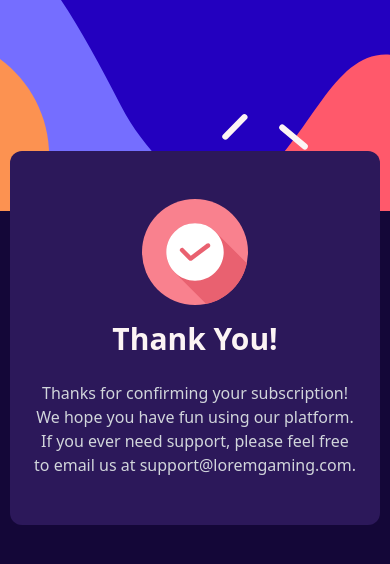
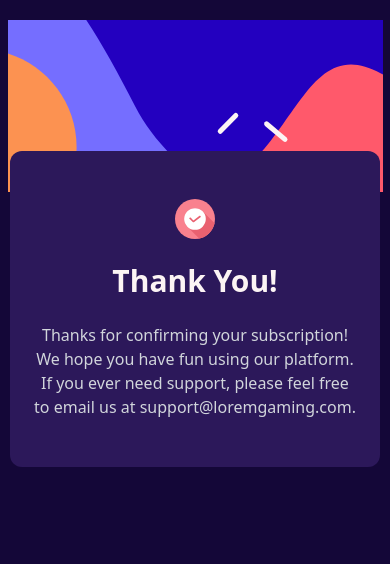
Before and after one commit to AtanasovCode/planit-multistep-form, a React app: page /finish in a window 390 px wide. Shown: the top 564 px of the page. Built offline with nearby package versions, Linux system fonts and the light colour scheme; the HTML template or start-up script is replaced by a standard one.

Commit message:
improved mobile view

```diff
--- a/src/routes/Finish.jsx
+++ b/src/routes/Finish.jsx
@@ -1,42 +1,34 @@
-
 import checkmarkIcon from '../assets/icon-thank-you.svg';
 
 const Finish = () => {
     return (
-        <div className="
-            bg-background flex items-center justify-center text-text
-        ">
-            <div className="
-                flex flex-col items-center justify-start
-            ">
+        <div className="bg-background flex items-center justify-center text-text">
+            <div className="flex flex-col items-center justify-start">
                 <div className="
-                bg-sidebar-mobile bg-center bg-cover bg-no-repeat lg:bg-sidebar-desktop
-                h-[25dvh] w-[100vw] lg:w-[33%] lg:h-[100%] lg:rounded-xl
+                    w-[100vw] h-[25dvh] bg-sidebar-mobile bg-containt bg-center bg-no-repeat lg:bg-sidebar-desktop
+                    lg:w-[33%] lg:h-[100%]
+                ">{/* Background Image */}</div>
+                <div className="
+                    flex flex-col items-center justify-center z-[99] py-12 px-6 rounded-xl
+                    w-[95%] mt-[-60px] xs:w-[90%] sm:w-[85%] md:w-[70%] bg-card-background
                 ">
-                    {/* Background Image */}
-                </div>
-                <div className="
-                bg-card-background w-[95%] rounded-xl mt-[-60px] py-12 px-6 z-[90]
-                flex flex-col items-center justify-center
-                xs:w-[90%] sm:w-[85%] md:w-[60%]
-            ">
-                    <div className="flex flex-col w-full items-center justify-center">
-                        <img
-                            src={checkmarkIcon}
-                            alt="checkmark icon"
-                            className="w-[33%]"
-                        />
-                        <div className="text-center font-bold text-3xl mt-4">
+                    <div className="flex flex-col items-center justify-center">
+                        <div className="flex items-center justify-center">
+                            <img
+                                src={checkmarkIcon}
+                                alt="checkmark illustration"
+                                className="w-10"
+                            />
+                        </div>
+                        <div className="font-bold text-3xl my-6">
                             Thank You!
                         </div>
                     </div>
-                    <div className="
-                    text-gray-300 text-base mt-6 text-center
-                    xs:w-[70%] sm:w-[60%] md:w-[55%
-                ">
-                        Thanks for confirming your subscription! We hope you have
-                        fun using our platform. If you ever need support, please feel
-                        free to email us at support@loremgaming.com.
+                    <div className="text-gray-300 font-sm text-center">
+                        Thanks for confirming your subscription! We
+                        hope you have fun using our platform. If
+                        you ever need support, please feel free
+                        to email us at support@loremgaming.com.
                     </div>
                 </div>
             </div>
```
